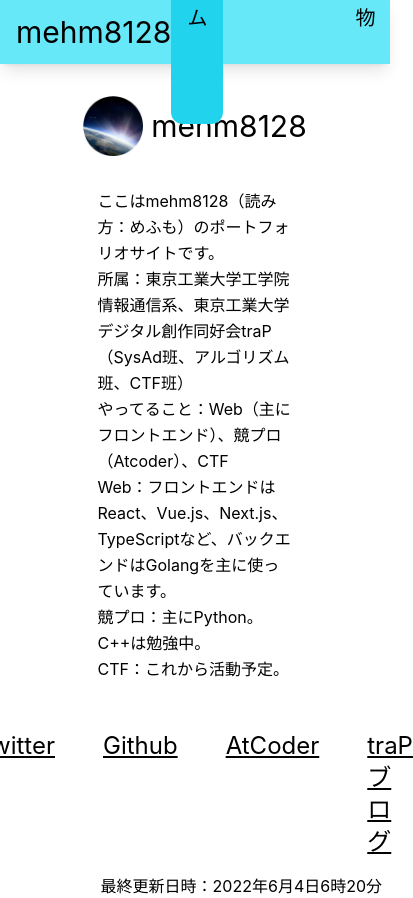
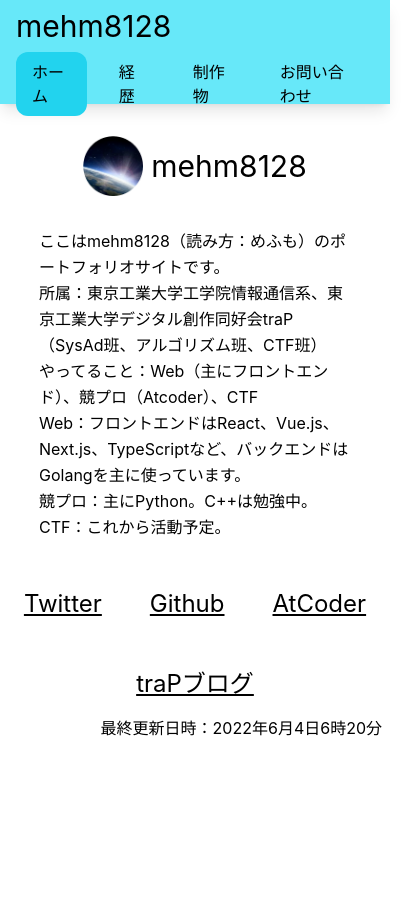
Before and after one commit to mehm8128/mehm8128-portfolio, a Next.js app: page / in a window 390 px wide. Shown: the whole page, 413 px wide, since content can reach past the window. After the commit the page ends 844 px from the top, so only its background shows below. Built offline with nearby package versions, Linux system fonts and the light colour scheme.

Commit message:
make it responsive

```diff
--- a/src/components/Header.tsx
+++ b/src/components/Header.tsx
@@ -6,14 +6,13 @@ export const Header: React.FC = () => {
 	const router = useRouter()
 
 	return (
-		<header className="fixed w-full z-2">
-			<div className="flex justify-between items-center px-4 bg-cyan-300 h-16 shadow-lg">
+		<header className="fixed w-full z-2 md:flex justify-between items-center px-4 py-2 bg-cyan-300 md:h-16 h-26 shadow-lg">
 			<h1 className="text-3xl">
 				<Link href="/">
 					<a>mehm8128</a>
 				</Link>
 			</h1>
-				<nav className="text-xl flex gap-8">
+			<nav className="md:text-xl flex md:gap-8 gap-4 mt-2 md:mt-0">
 				{navs.map((nav) => (
 					<Link href={nav.href} key={nav.href}>
 						<a
@@ -26,7 +25,6 @@ export const Header: React.FC = () => {
 					</Link>
 				))}
 			</nav>
-			</div>
 		</header>
 	)
 }
--- a/src/components/WorkModal.tsx
+++ b/src/components/WorkModal.tsx
@@ -16,10 +16,10 @@ export const WorkModal: React.FC<Props> = ({ work, setCurrentWork }) => {
 			onClick={() => setCurrentWork(undefined)}
 		>
 			<div
-				className="w-5/7 h-6/7 p-4 bg-white shadow-lg mx-auto my-auto absolute inset-0 overflow-y-scroll"
+				className="md:w-5/7 h-6/7 w-6/7 p-4 bg-white shadow-lg mx-auto my-auto absolute inset-0 overflow-y-scroll"
 				onClick={(e) => e.stopPropagation()}
 			>
-				<div className="h-3/5 text-center">
+				<div className="md:h-3/5 h-2/5 text-center">
 					{imagePath ? (
 						<Image
 							src={imagePath}
--- a/src/constants/works.ts
+++ b/src/constants/works.ts
@@ -62,7 +62,7 @@ export const works: WorkType[] = [
 		githubLinks: ["https://github.com/mehm8128/traq-mehm8128-bot"],
 		description: "traP内SNSのtraQで使用しているtraQBot。",
 		longDescription:
-			"Node.jsを使ってtraQBotを作った(traQとはtraP内SNS)。ライブラリは<a href='https://github.com/sapphi-red/hubot-traq'>hubot-traq</a>を使った。デプロイはtraP内サービスのshowcaseを使っている。",
+			"Node.jsを使ってtraQBotを作った(traQとはtraP内SNS)。ライブラリはhubot-traqを使った。デプロイはtraP内サービスのshowcaseを使っている。",
 		imagePath: "/assets/traQBot.png",
 	},
 ]
--- a/src/pages/_app.tsx
+++ b/src/pages/_app.tsx
@@ -12,7 +12,7 @@ function MyApp({ Component, pageProps }: AppProps) {
 				<title>mehm8128-portfolio</title>
 			</Head>
 			<Header />
-			<main className="pt-16">
+			<main className="md:pt-16 pt-26">
 				<Component {...pageProps} />
 			</main>
 		</>
--- a/src/pages/background.tsx
+++ b/src/pages/background.tsx
@@ -6,7 +6,7 @@ const Background: NextPage = () => {
 			<div className="flex justify-center py-8">
 				<h2 className="text-3xl flex items-center">経歴</h2>
 			</div>
-			<div className="leading-loose mx-auto w-1/2">
+			<div className="leading-loose mx-auto md:w-1/2 w-4/5">
 				<section className="pb-4">
 					<h3 className="text-lg font-bold">2021年</h3>
 					<ul>
--- a/src/pages/contact.tsx
+++ b/src/pages/contact.tsx
@@ -42,7 +42,7 @@ const Contact: NextPage = () => {
 			<div className="flex justify-center py-8">
 				<h2 className="text-3xl flex items-center">お問い合わせ</h2>
 			</div>
-			<div className="w-1/2 mx-auto">
+			<div className="md:w-1/2 w-4/5 mx-auto">
 				<p className="pb-8">
 					何かありましたらご連絡ください。名前と本文のみ必須ですが、メールアドレスが記入されていない場合返信できません。
 				</p>
--- a/src/pages/index.tsx
+++ b/src/pages/index.tsx
@@ -29,7 +29,7 @@ const Home: NextPage<Props> = ({ updatedDate }) => {
 					mehm8128
 				</h2>
 			</section>
-			<div className="w-1/2 mx-auto leading-relaxed">
+			<div className="md:w-1/2 w-4/5 mx-auto leading-relaxed">
 				<p>ここはmehm8128（読み方：めふも）のポートフォリオサイトです。</p>
 				<ul>
 					<li>
@@ -45,7 +45,7 @@ const Home: NextPage<Props> = ({ updatedDate }) => {
 					<li>CTF：これから活動予定。</li>
 				</ul>
 			</div>
-			<ul className="text-2xl flex justify-center gap-12 mt-12">
+			<ul className="text-2xl flex justify-center gap-12 mt-12 flex-wrap">
 				{links.map((link) => (
 					<LiWithArrow key={link.href}>
 						<Link href={link.href}>
--- a/src/pages/works.tsx
+++ b/src/pages/works.tsx
@@ -13,8 +13,8 @@ const Works: NextPage = () => {
 			<div className="flex justify-center py-8">
 				<h2 className="text-3xl flex items-center">制作物</h2>
 			</div>
-			<div className="mx-2 mb-20">
-				<ul className="flex gap-4 flex-wrap">
+			<div className="mb-20 mx-2">
+				<ul className="flex gap-4 flex-wrap justify-center md:justify-between">
 					{works.map((work) => (
 						<li key={work.title}>
 							<Work work={work} setCurrentWork={setCurrentWork} />
```
Lines whose indentation alone changed are shown as unchanged.
